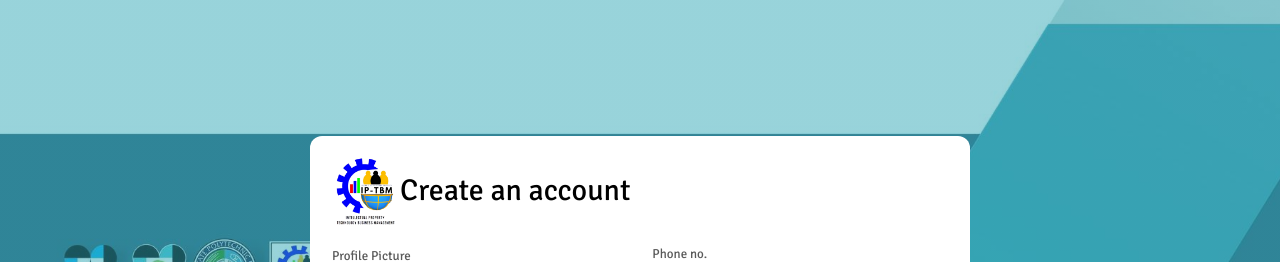
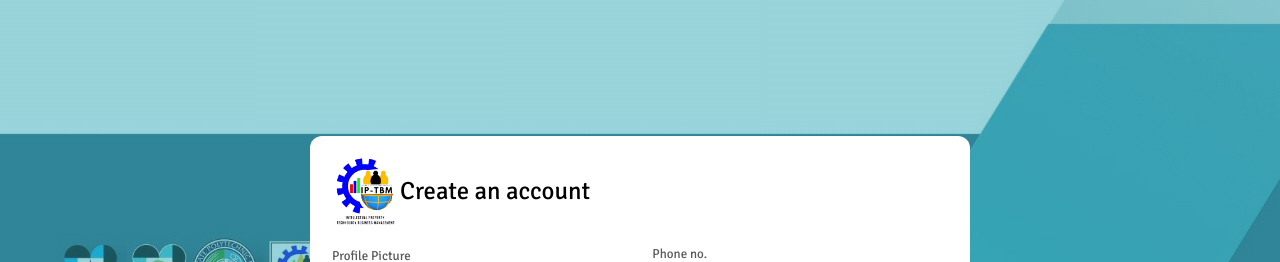
Before and after one commit to progchris00/LSPU-IPTBM-RTMS, a React (Vite) app: page /auth/sign-up in a window 1280 px wide. Shown: the top 262 px of the page. Built offline with nearby package versions, Linux system fonts and the light colour scheme.

Commit message:
change heading font size

```diff
--- a/src/index.css
+++ b/src/index.css
@@ -215,7 +215,7 @@ fieldset {
 /* Start of Font styling */
 h1#form-heading {
   font-weight: var(--regular);
-  font-size: clamp(1.5rem, 2.5vw, 2rem);
+  font-size: clamp(1.5rem, 2.5vw, 1.65rem);
   margin: 10px 0;
 }
 
```
